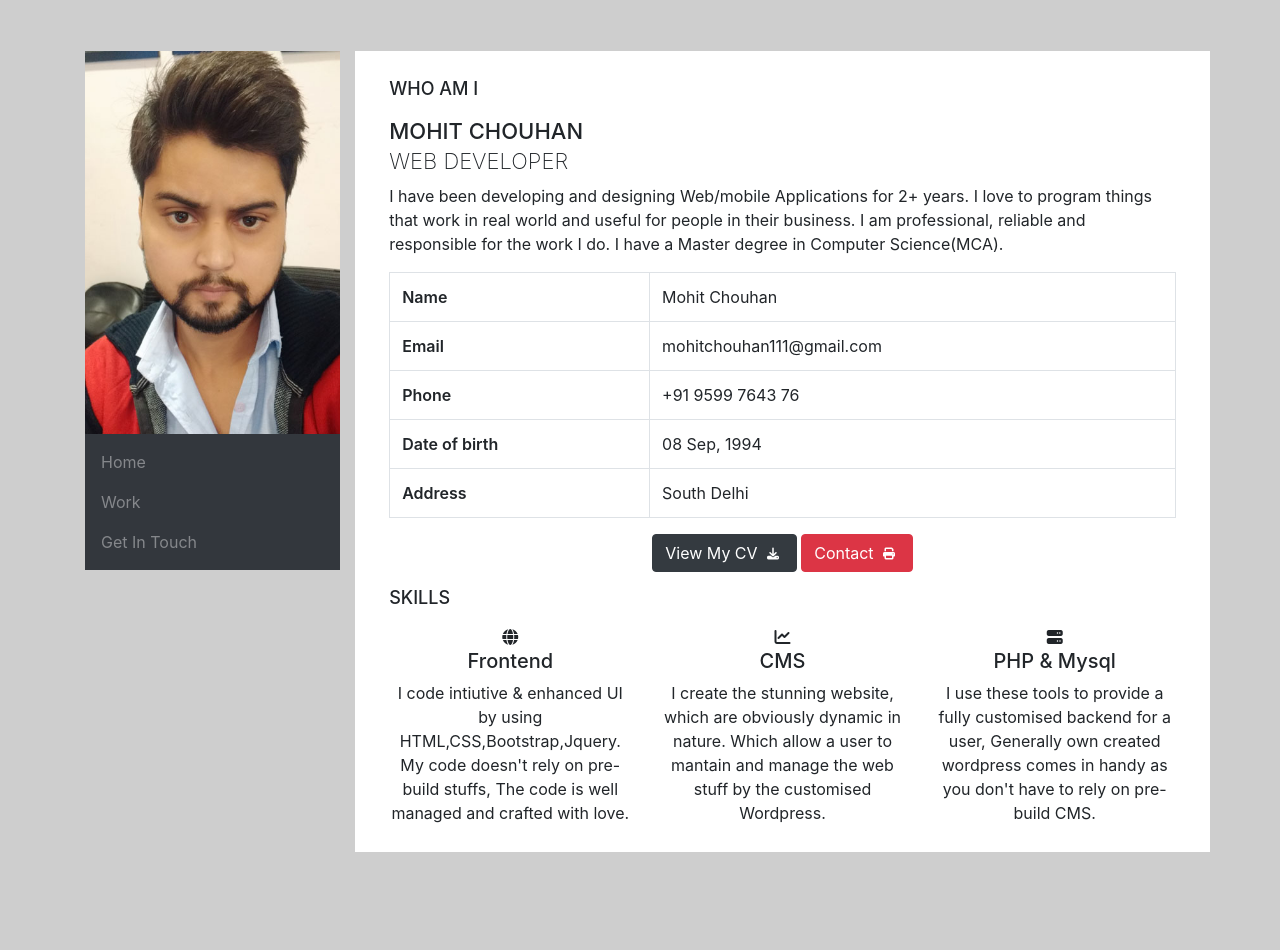
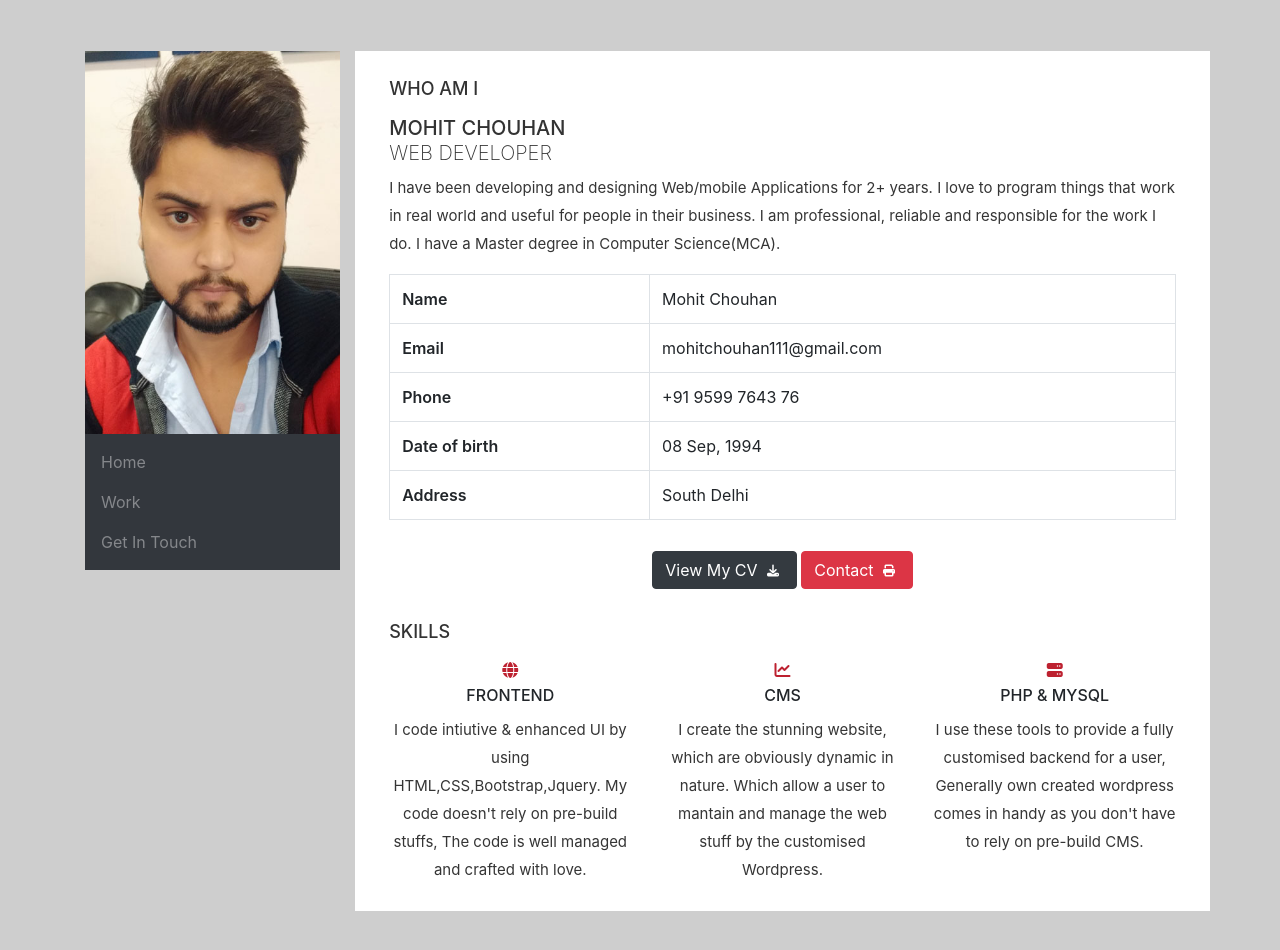
Before and after one commit to mohittocommit/mohittocommit.github.io, a plain HTML site: page index.html in a window 1280 px wide. Before the commit the page ends 903 px from the top, so only its background shows below. Drawn offline with nearby package versions, Linux system fonts and the light colour scheme.

Commit message:
resume second commit

```diff
--- a/css/style.css
+++ b/css/style.css
@@ -3,13 +3,25 @@ body{
 }
 h3 {
     text-transform: uppercase;
-    font-size: 22px;
-    line-height: 30px;
+    font-size: 20px;
+    line-height: 25px;
+    color: #333333;
 }
 h4 {
     font-size: 18px;
     text-transform: uppercase;
     margin: 2% 0;
+    color: #333333;
+}
+h5 {
+    text-transform: uppercase;
+    font-size: 16px;
+    line-height: 26px;
+}
+p {
+    color: #353535;
+    line-height: 28px;
+    font-size: 15px;
 }
 
 /* Home page css starts here */
@@ -17,7 +29,7 @@ section.content {
     padding: 4%;
 }
 /* Navigation css starts here */
-.content .col-sm-3 img{
+.content .sidebar img{
 	width: 100%;
 }
 .navbar{
@@ -46,6 +58,7 @@ section.content {
 }
 .home-contact {
     text-align: center;
+    padding: 2% 0;
 }
 .home-contact .badge-light{
 	background-color: transparent;
@@ -56,4 +69,7 @@ section.content {
 .home-skill.row .col-sm-4 {
     text-align: center;
 }
+.home-skill i{
+	color: #bd2130;
+}
 /* Home page css ends here */
--- a/index.html
+++ b/index.html
@@ -20,7 +20,7 @@
     <section class="content">
       <div class="container">
         <div class="row">
-            <div class="col-sm-3">
+            <div class="col-sm-12 col-lg-3 sidebar">
               <img src="img/mohit.jpg">
               <nav class="navbar bg-light">
                 <ul class="navbar-nav">
@@ -36,7 +36,7 @@
                 </ul>
               </nav>
             </div>
-            <div class="col-sm-9 content-inner">
+            <div class="col-sm-12 col-lg-9 content-inner">
               <div class="home-intro">
                 <h4>Who Am I</h4>
                 <h3>Mohit Chouhan<span>Web Developer</span></h3>
```
